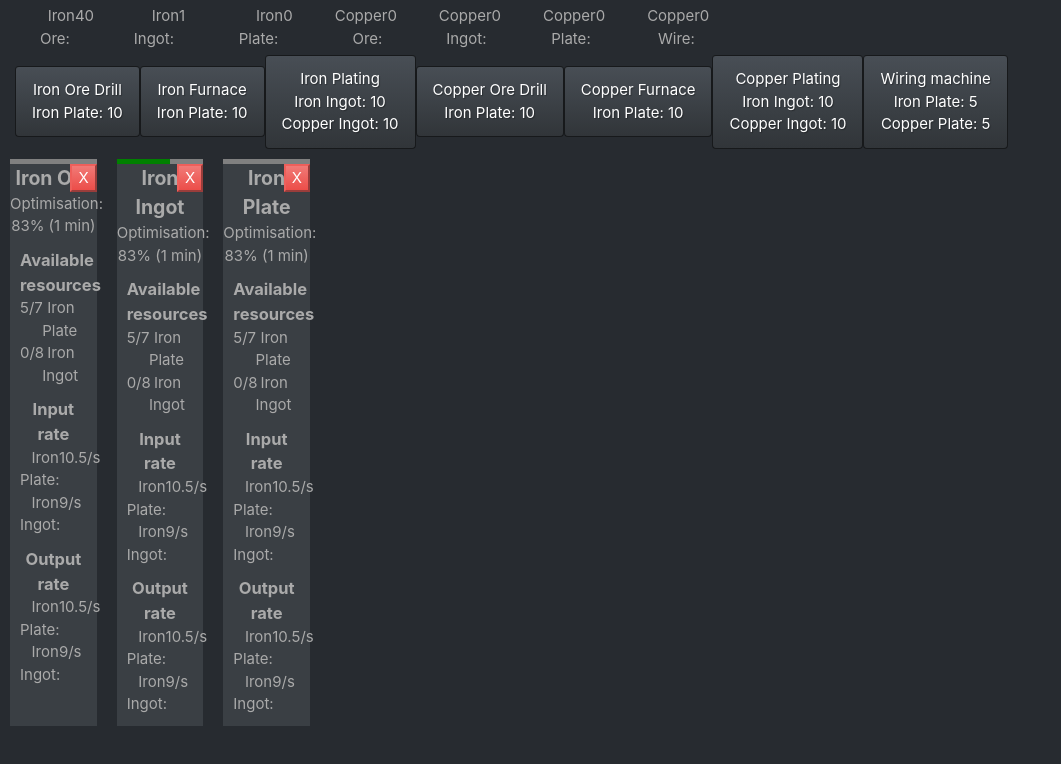
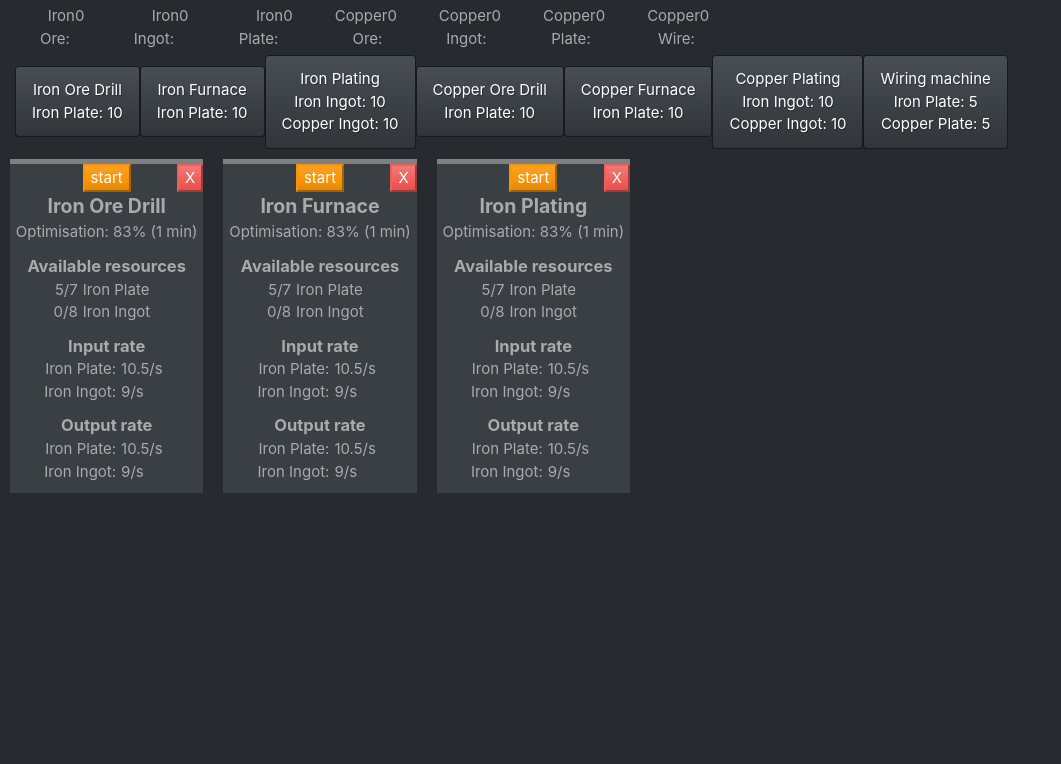
Before and after one commit to charlesbl/factory-game, a React (Create React App) app: page / in a window 1280 px wide. Shown: the top 764 px of the page, without its empty margins (0-1061 px from the left). Built offline with nearby package versions, Linux system fonts and the light colour scheme.

Commit message:
fix package

```diff
--- a/src/Game/Craft.js
+++ b/src/Game/Craft.js
@@ -24,7 +24,7 @@ class Craft {
                 factory.inventory.add(itemStack);
             });
         } else if (this.output instanceof Craft) {
-            factory.buildMachine(this.output);
+            factory.buildMachine(this);
         }
     }
 
--- a/src/Game/Factory.js
+++ b/src/Game/Factory.js
@@ -10,8 +10,16 @@ class Factory extends Id{
         this.inventory = new Inventory();
     }
 
-    buildMachine(craft) {
-        this.machines.push(new Machine(this, craft));
+    buildMachine(machineCraft) {
+        var machine = new Machine(machineCraft.name, this, machineCraft.output);
+        this.machines.push(machine);
+        return machine;
+    }
+
+    destroyMachine(machine) {
+        this.machines = this.machines.filter((elem) => {
+            return elem != machine;
+        });
     }
 
     update(delta) {
--- a/src/Game/Game.js
+++ b/src/Game/Game.js
@@ -17,7 +17,7 @@ const crafts = {
     ironOre: new Craft("Iron Ore", [], [new ItemStack(items.ironOre, 10)], 1000),
     ironIngot: new Craft("Iron Ingot", [new ItemStack(items.ironOre, 5)], [new ItemStack(items.ironIngot, 1)], 2500),
     ironPlate: new Craft("Iron Plate", [new ItemStack(items.ironIngot, 2)], [new ItemStack(items.ironPlate, 1)], 1000),
-    copperOre: new Craft("Copper Ore", [], [new ItemStack(items.copperOre, 1)], 100),
+    copperOre: new Craft("Copper Ore", [], [new ItemStack(items.copperOre, 10)], 1000),
     copperIngot: new Craft("Copper Ingot", [new ItemStack(items.copperOre, 5)], [new ItemStack(items.copperIngot, 1)], 2500),
     copperPlate: new Craft("Copper Plate", [new ItemStack(items.copperIngot, 1)], [new ItemStack(items.copperPlate, 2)], 3000),
     copperWire: new Craft("Copper Wire", [new ItemStack(items.copperPlate, 1)], [new ItemStack(items.copperWire, 5)], 5000),
@@ -26,7 +26,7 @@ const crafts = {
 const machineCrafts = {
     ironOreDrill: new Craft("Iron Ore Drill", [new ItemStack(items.ironPlate, 10)], crafts.ironOre, 5000),
     ironFurnace: new Craft("Iron Furnace", [new ItemStack(items.ironPlate, 10)], crafts.ironIngot, 5000),
-    ironPlating: new Craft("Iron Plating", [new ItemStack(items.ironIngot, 10), new ItemStack(items.copperIngot, 10)], crafts.ironIngot, 5000),
+    ironPlating: new Craft("Iron Plating", [new ItemStack(items.ironIngot, 10), new ItemStack(items.copperIngot, 10)], crafts.ironPlate, 5000),
     copperOreDrill: new Craft("Copper Ore Drill", [new ItemStack(items.ironPlate, 10)], crafts.copperOre, 5000),
     copperFurnace: new Craft("Copper Furnace", [new ItemStack(items.ironPlate, 10)], crafts.copperIngot, 5000),
     copperPlating: new Craft("Copper Plating", [new ItemStack(items.ironIngot, 10), new ItemStack(items.copperIngot, 10)], crafts.copperPlate, 5000),
@@ -43,9 +43,9 @@ class Game {
         this.factories = [];
         this.lastTime = new Date().getTime();
         var factory = new Factory(true);
-        factory.buildMachine(crafts.ironOre);
-        factory.buildMachine(crafts.ironIngot);
-        factory.buildMachine(crafts.ironPlate);
+        factory.buildMachine(machineCrafts.ironOreDrill).togglePause();
+        factory.buildMachine(machineCrafts.ironFurnace).togglePause();
+        factory.buildMachine(machineCrafts.ironPlating).togglePause();
         this.factories.push(factory);
     }
     update() {
--- a/src/Game/Machine.js
+++ b/src/Game/Machine.js
@@ -1,8 +1,12 @@
 import Id from "./Id";
 
 class Machine extends Id {
-    constructor(factory, craft) {
+    constructor(name, factory, craft) {
         super();
+        console.log(name);
+        console.log(factory);
+        console.log(craft);
+        this.name = name;
         this.factory = factory;
         this.pause = false;
         this.craft = craft;
@@ -54,5 +58,12 @@ class Machine extends Id {
     getPercentage() {
         return 100 * this.currentCraftDuration / this.craft.duration;
     }
+
+    destroy() {
+        this.factory.destroyMachine(this);
+    }
+    togglePause() {
+        this.pause = !this.pause;
+    }
 }
 export default Machine;
--- a/src/Views/FactoryView.js
+++ b/src/Views/FactoryView.js
@@ -16,7 +16,7 @@ class FactoryView extends React.Component{
 
     renderMachine(machine) {
         return (
-            <div  key={machine.id} className="col-6 col-sm-4 col-md-3 col-lg-2 col-xl-1 machine-container">
+            <div  key={machine.id} className="col-6 col-sm-4 col-md-3 col-lg-2 col-xl-2 machine-container">
                 <MachineView machine={machine}/>
             </div>
         )
--- a/src/Views/MachineView.js
+++ b/src/Views/MachineView.js
@@ -6,14 +6,15 @@ class MachineView extends React.Component{
         return (
             <div className="machine">
                 <progress className="progress" max={100} value={this.props.machine.getPercentage()}></progress>
-                <button className="btn-danger btn-delete">X</button>
-                <div className="name">{this.props.machine.craft.name}</div>
+                <button onClick={() => this.props.machine.destroy()} className="btn-danger btn-delete">X</button>
+                <button onClick={() => this.props.machine.togglePause()} className="btn-warning btn-pause">{this.props.machine.pause ? "start" : "pause"}</button>
+                <div className="name">{this.props.machine.name}</div>
                 <div>Optimisation: 83% (1 min)</div>
 
                 <div className="available-resources">
                     <div className="subtitle">Available resources</div>
                     <div className="row no-gutters">
-                        <div className="col-4 text-right">5/7</div>
+                        <div className="col-4 text-right">{5}/7</div>
                         <div className="col-8 text-left">
                             <span className="available-resources-name">Iron Plate</span>
                         </div>
```
Also changed, not shown: 1 other file (tests, documents, lock files or other folders).
